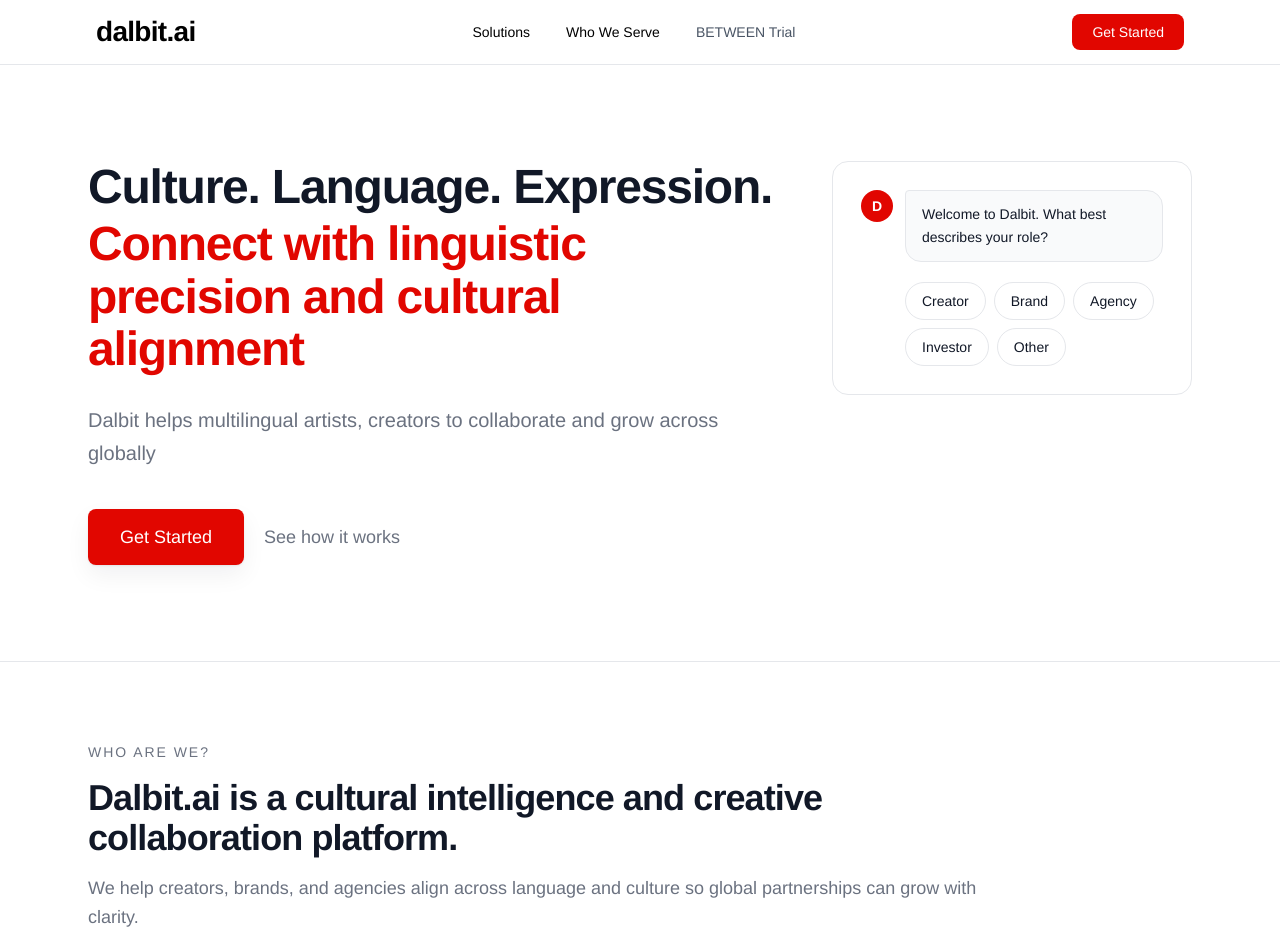
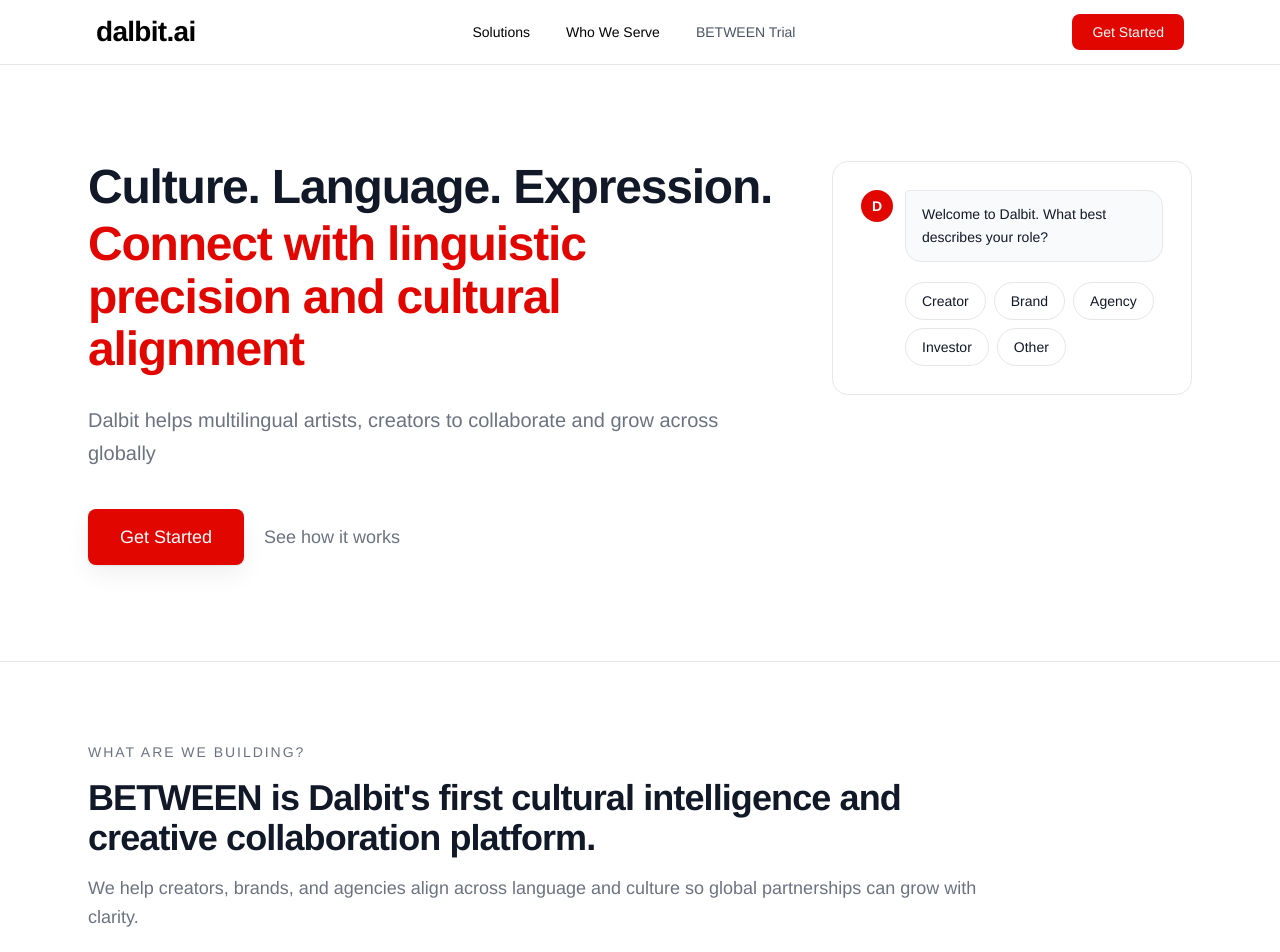
Before and after one commit to jinhuik22-dev/dalbit.ai, a Next.js app: page / in a window 1280 px wide. Shown: the top 952 px of the page. Built offline with nearby package versions, Linux system fonts and the light colour scheme.

Commit message:
Update homepage section heading and BETWEEN positioning copy

```diff
--- a/src/app/page.tsx
+++ b/src/app/page.tsx
@@ -101,9 +101,9 @@
       <section id="who-we-serve" className="border-b border-border bg-white scroll-mt-24">
         <div className="mx-auto max-w-6xl px-6 py-16 md:py-20">
           <div className="max-w-4xl">
-            <p className="text-sm font-medium uppercase tracking-[0.14em] text-muted">Who are we?</p>
+            <p className="text-sm font-medium uppercase tracking-[0.14em] text-muted">What are we building?</p>
             <h2 className="mt-4 text-3xl font-semibold tracking-tight text-foreground md:text-4xl">
-              Dalbit.ai is a cultural intelligence and creative collaboration platform.
+              BETWEEN is Dalbit&apos;s first cultural intelligence and creative collaboration platform.
             </h2>
             <p className="mt-4 text-base leading-relaxed text-muted md:text-lg">
               We help creators, brands, and agencies align across language and culture so global partnerships can grow with clarity.
```
